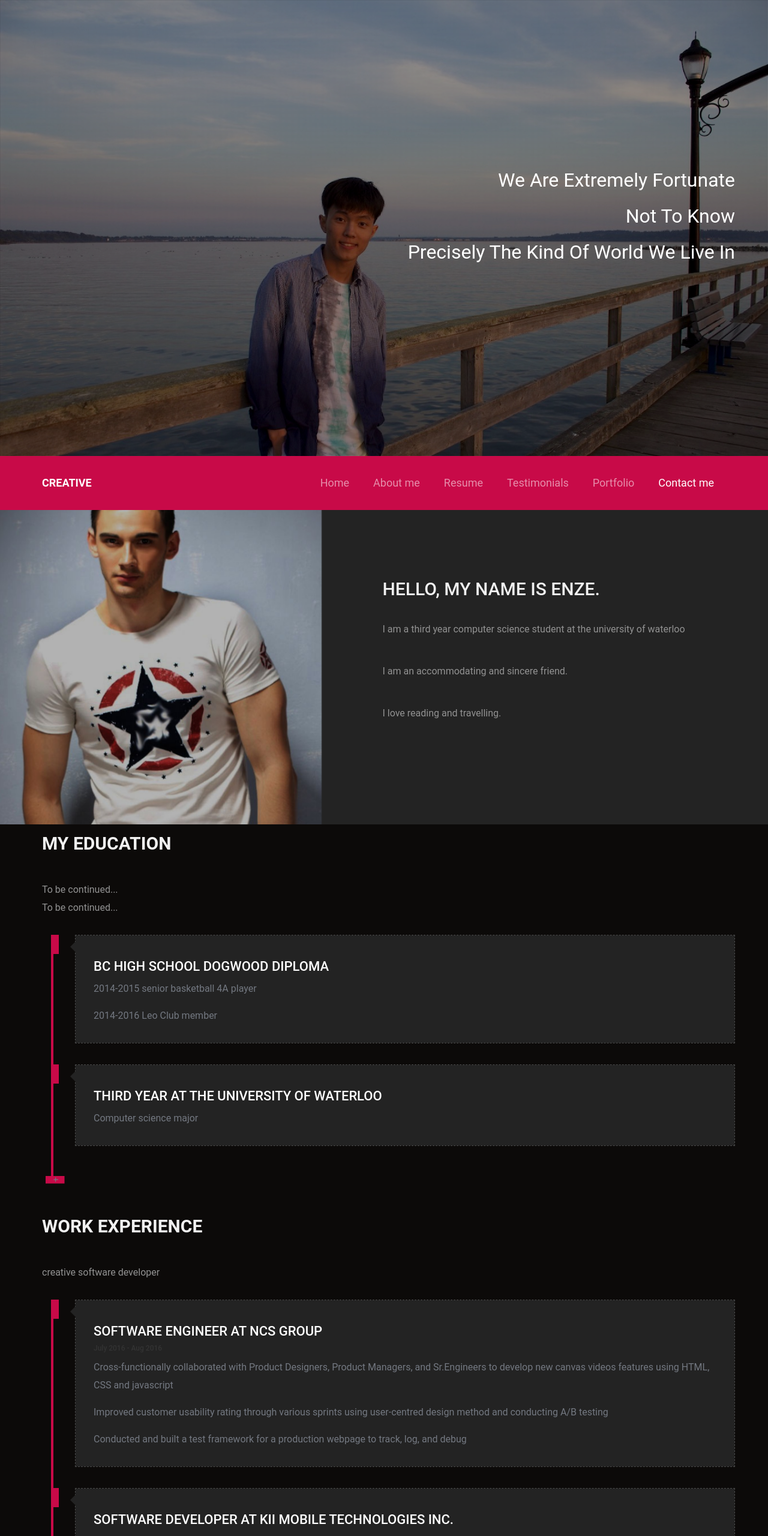
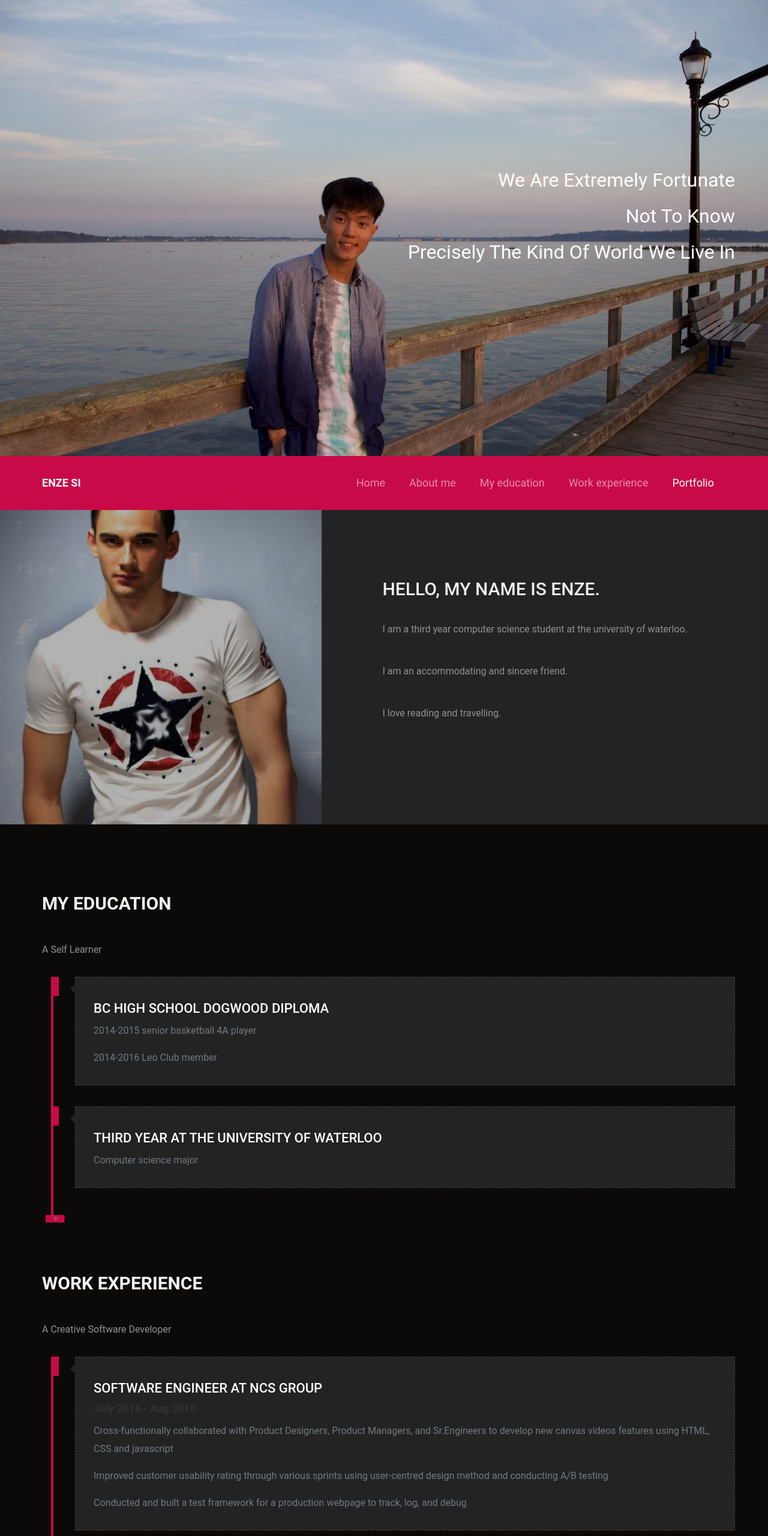
Before and after one commit to enzesi/enzesi.github.io, a plain HTML site: page index.html in a window 1280 px wide. Shown: the top 2560 px of the page at 60% size. Drawn offline with Linux system fonts and the light colour scheme.

Commit message:
work-experience

```diff
--- a/css/style.css
+++ b/css/style.css
@@ -97,6 +97,11 @@ h4{
 
 h5{
     font-size: 14px;
+    line-height: 24px;
+}
+
+h6{
+    font-size: 18px;
     line-height: 24px;
 }
 
@@ -901,7 +906,11 @@ background-color: #232323;            border: dashed 1px #4A4A4A;border-radius:
 	}
 	#section-footer h4{
 		color: #c80a48;
-		margin-top: 30px;
+		margin-top: 17px;
+	}
+	#section-footer h6{
+		color: #c80a48;
+		margin-top: 0px;
 	}
 
 .socail-link{}
--- a/index.html
+++ b/index.html
@@ -29,7 +29,7 @@
 <body data-spy="scroll" data-target=".main-nav">
 
 	<section id="section-banner">
-<div class="pattern-overlay"></div>
+		<div class=""></div>
 		<div class="container">
 			<div class="row">
 				<div class="banner-content wow fadeInRight">
@@ -61,7 +61,7 @@
 						<span class="icon-bar"></span>
 					</button>
 
-				<a href="#" class="navbar-brand">Creative</a>
+					<a href="#" class="navbar-brand">Enze Si</a>
 				</div>  <!-- navbar-header end -->
 				<!-- main nav  -->
 
@@ -69,11 +69,13 @@
 					<ul class="nav navbar-nav navbar-right">
 						<li class="active"><a href="#section-banner">Home </a></li>
 						<li><a href="#section-profile">About me </a></li>
+						<li><a href="#my-education">My education </a></li>
+						<li><a href="#work-experience">Work experience </a></li>
 						<!-- <li><a href="#section-skill">Skills </a></li> -->
-					<li><a href="#section-resume">Resume </a></li>
-					<li><a href="#section-testimonial">Testimonials </a></li>
+						<!-- <li><a href="#section-resume">Resume </a></li> -->
+						<!-- <li><a href="#section-testimonial">Testimonials </a></li> -->
 						<li><a href="#section-portfolio">Portfolio </a></li>
-					<li><a href="#section-contact">Contact me </a></li>
+						<!-- <li><a href="#section-contact">Contact me </a></li> -->
 					</ul>
 				</div><!-- /.navbar-collapse -->
 			</div><!-- /.container-fluid -->
@@ -129,7 +131,7 @@
 					<h2 class="section-title uppercase">Hello, My Name is Enze.</h2>
 					<br/>
 					<p>
-									I am a third year computer science student at the university of waterloo
+						I am a third year computer science student at the university of waterloo.
 					</p>
 					<br/>
 
@@ -224,20 +226,19 @@ section skill End -->
 			</div>
 		</div>
 	</div>
-</section>
+</section> -->
 
-<section id="resume-details" class="section-padding"> -->
+<section id="my-education" class="section-padding">
 
 
-<div class="container">
+	<div class="container" >
 		<div class="row">
 			<div class="col-md-12 wow fadeInLeft">
 
 				<div class="resume-inner">
+					<!-- <h2 class="heading-title"></h2> -->
 					<h2 class="heading-title">My Education</h2>
-					<p>To be continued...
-					<br>
-					To be continued...</p>
+					<p>A Self Learner</p>
 				</div>
 			</div>
 		</div>
@@ -278,7 +279,7 @@ section skill End -->
 					</div>
 
 				</article>
-	<div class="tlinks">Collect from <a href="http://www.cssmoban.com/"  title="网站模板">网站模板</a></div>
+				<!-- <div class="tlinks">Collect from <a href="http://www.cssmoban.com/"  title="网站模板">网站模板</a></div> -->
 
 
 	<!-- <article class="timeline-entry">
@@ -314,9 +315,7 @@ section skill End -->
 		</div>
 
 	</article> -->
-
-
-	<article class="timeline-entry begin">
+	<article class="timeline-entry begin" id="work-experience">
 
 		<div class="timeline-entry-inner">
 
@@ -330,17 +329,19 @@ section skill End -->
 
 </div>
 
-
 </div>
 </div>
+<!-- </section> -->
 
+<!-- <section id="work-experience" class="section-padding"> -->
+<br>
 <div class="container">
 	<div class="row">
 		<div class="col-md-12 wow fadeInLeft">
 
 			<div class="resume-inner">
 				<h2 class="heading-title">Work Experience</h2>
-					<p>creative software developer
+				<p>A Creative Software Developer
 					<br>
 				</p>
 			</div>
@@ -434,10 +435,10 @@ section skill End -->
 
 	</article>
 
-</div>
+<!-- </div>
 
 <a href="#" class="btn btn-default featured">Download Resume</a>
-</div>
+</div> -->
 </div>
 
 </section>
@@ -576,7 +577,7 @@ section skill End -->
 
 <!-- section contact start -->
 
-<section id="section-contact" class="section-padding">
+<!-- <section id="section-contact" class="section-padding">
 	<div class="container">
 		<div class="row">
 			<div class="col-md-12">
@@ -627,13 +628,14 @@ section skill End -->
 			</div>
 		</div>
 	</div>
-</section>
+</section> -->
 <!-- section contact end -->
 
 <footer id="section-footer">
 	<div class="container">
 		<div class="row">
 			<div class="col-md-12 text-center">
+				<h6>contact me</h6>
 				<ul class="socail-link list-inline">
 					<!-- <li><a href="#"><i class="fa fa-twitter"></i></a></li> -->
 					<li><a href="https://www.facebook.com/profile.php?id=100005905126090"><i class="fa fa-facebook"></i></a></li>
```
Lines whose indentation alone changed are shown as unchanged.
